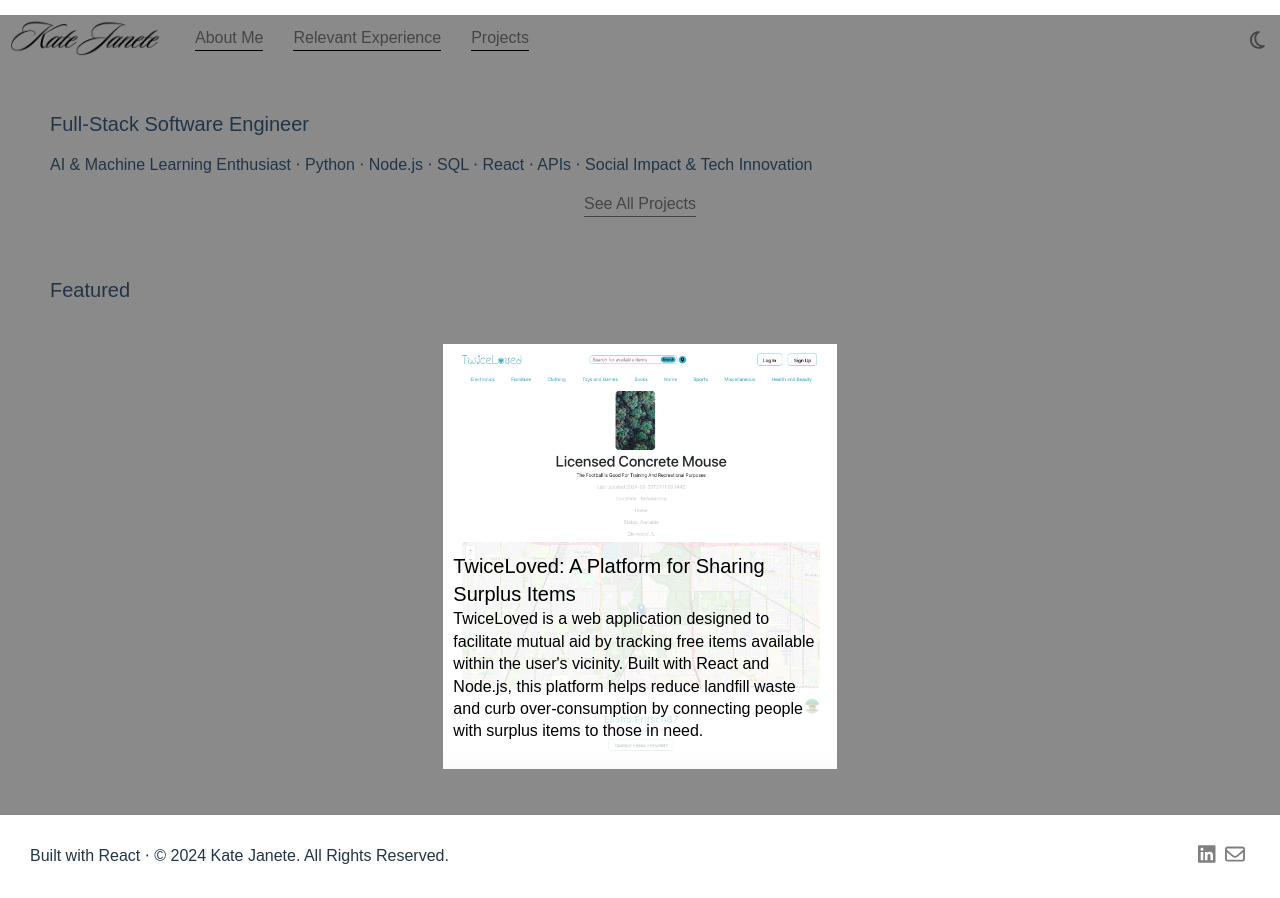
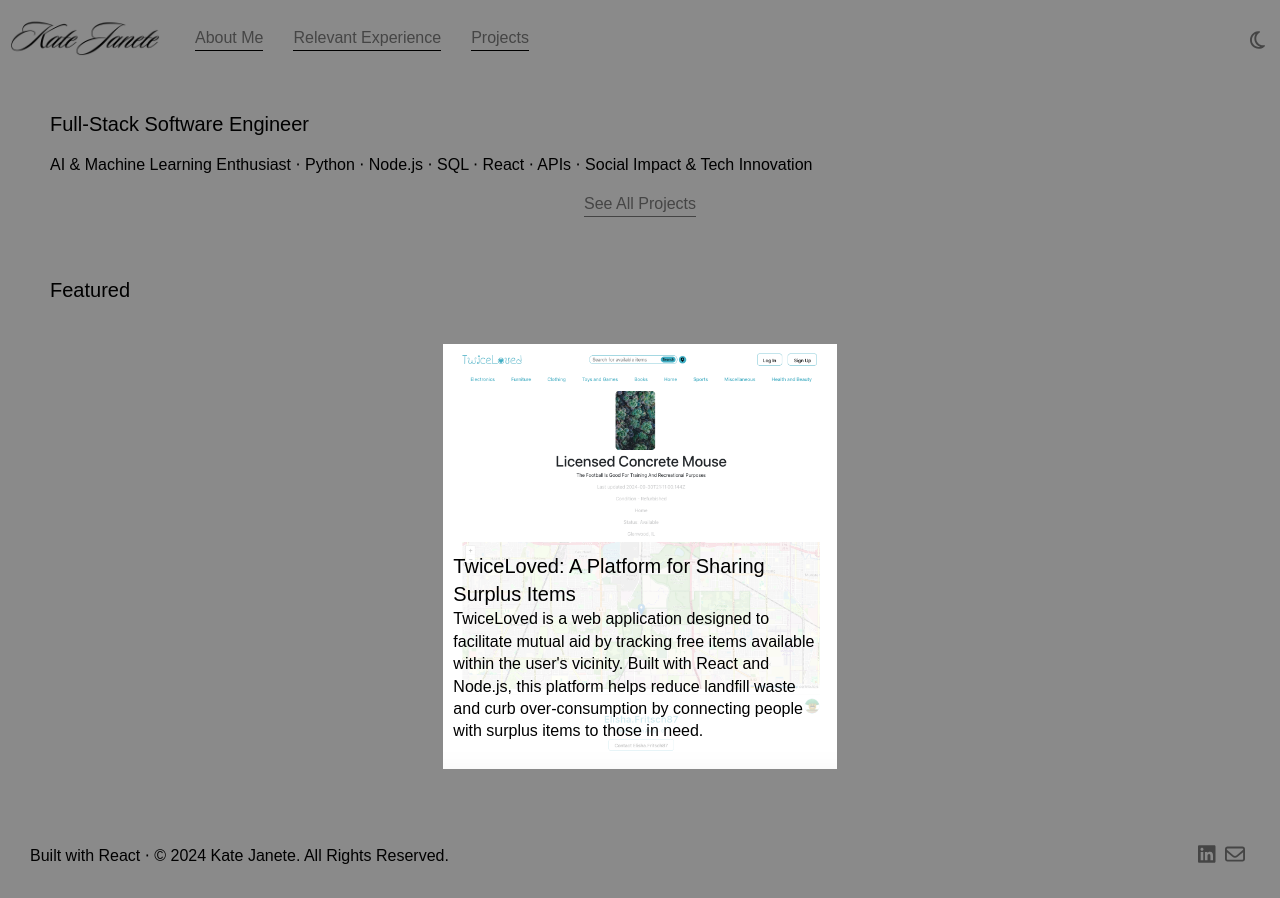
Before and after one commit to katiejnete/katejanete, a React (Vite) app: page / in a window 1280 px wide. Built offline with nearby package versions, Linux system fonts and the light colour scheme.

Commit message:
clean index.css

```diff
--- a/src/stylesheets/index.css
+++ b/src/stylesheets/index.css
@@ -7,9 +7,7 @@
   min-width: 100vw;
   margin: 0;
   padding: 0;
-
   color-scheme: light dark;
-
   font-synthesis: none;
   text-rendering: optimizeLegibility;
   -webkit-font-smoothing: antialiased;
@@ -99,7 +97,6 @@
   padding: 0;
   width: 100%;
   height: 100%;
-  background-color: none;
 }
 
 h1, h2 {
@@ -113,11 +110,11 @@
 }
 
 h1 {
-  font-size: 25px;
+  font-size: 1.5rem; /* Consider using rem for scalability */
 }
 
 h2 {
-  font-size: 20px;
+  font-size: 1.25rem; /* Consider using rem for scalability */
 }
 
 button {
@@ -140,16 +137,3 @@
 button:focus-visible {
   outline: 4px auto -webkit-focus-ring-color;
 }
-
-@media (prefers-color-scheme: light) {
-  :root {
-    color: #213547;
-    background-color: #ffffff;
-  }
-  a:hover {
-    color: #747bff;
-  }
-  button {
-    background-color: #f9f9f9;
-  }
-}
```
